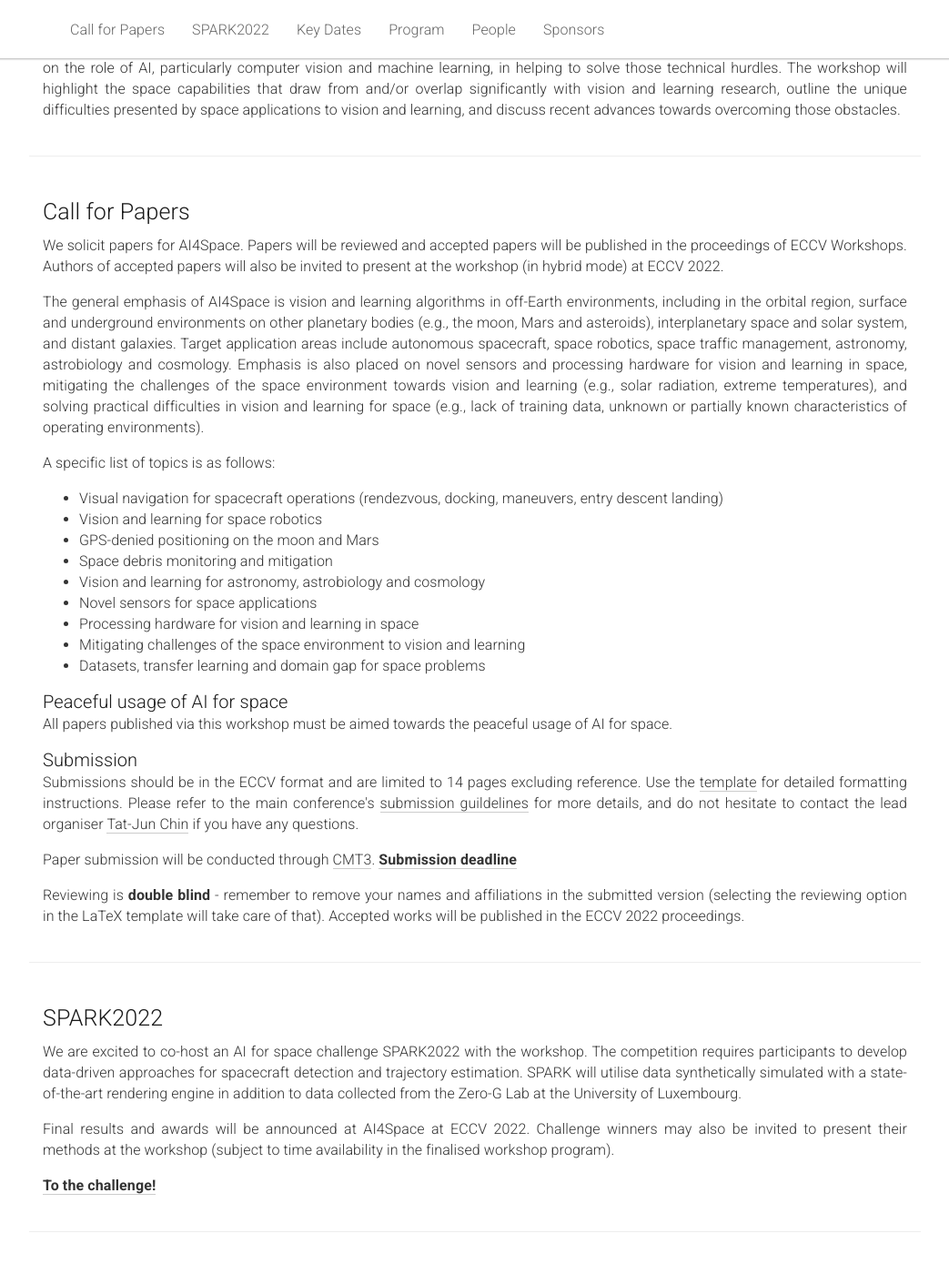
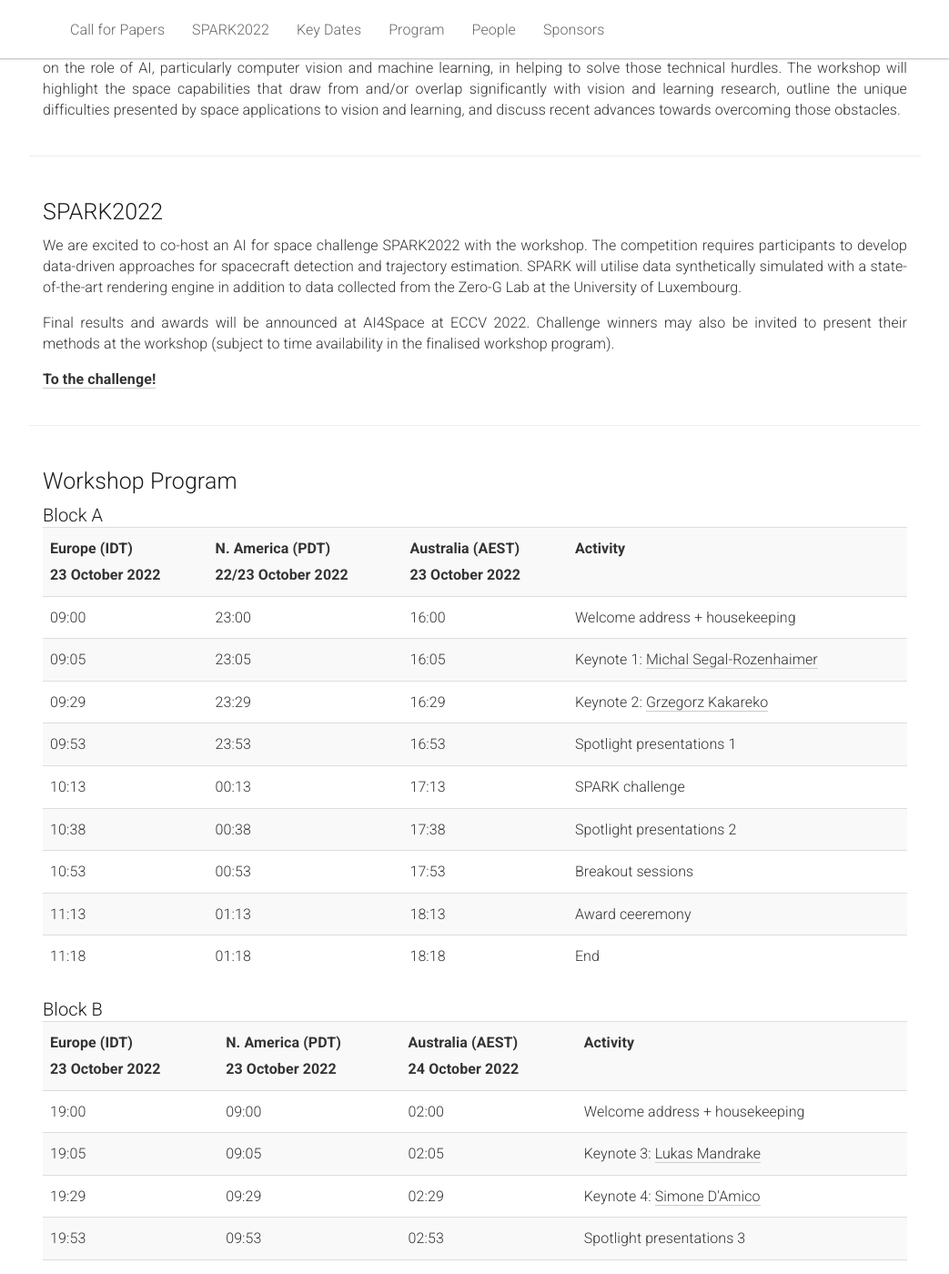
Before and after one commit to AIforSpace/2024, a Jekyll site: the page built from _pages/home.md, in a window 1280 px wide and 1400 px high, scrolled down 626 px. Shown: the whole window at 91% size, without its empty margins (118-1161 px from the left). Built offline with Jekyll 4.4.1, drawn with Linux system fonts in a browser that asks for light colours; some of the changed text lies outside the part shown.

Commit message:
Added workshop program but not calendar

```diff
--- a/_pages/home.md
+++ b/_pages/home.md
@@ -51,6 +51,301 @@
   </div>
 </div>
 
+<div class="row" id="challenge">
+<hr>
+<br>
+</div>
+
+<div class="row">
+  <div class="col-xs-12">
+    <h2>SPARK2022</h2>
+    <p>
+    We are excited to co-host an AI for space challenge SPARK2022 with the workshop. The competition requires participants to develop data-driven approaches for spacecraft detection and trajectory estimation. SPARK will utilise data synthetically simulated with a state-of-the-art rendering engine in addition to data collected from the Zero-G Lab at the University of Luxembourg.
+    </p>
+
+    <p>
+    Final results and awards will be announced at AI4Space at ECCV 2022. Challenge winners may also be invited to present their methods at the workshop (subject to time availability in the finalised workshop program).
+    </p>
+
+    <p>
+    <a href="https://cvi2.uni.lu/spark2022/"><b>To the challenge!</b></a>
+    </p>
+  </div>
+</div>
+
+<div class="row" id="program">
+<hr>
+<br>
+</div>
+
+<div class="row" id="program">
+  <div class="col-xs-12">
+    <h2>Workshop Program</h2>
+  </div>
+</div>
+
+<!-- <div class="row">
+ <div class="col-xs-12">
+  <h3>Watch the video recordings of <a href="https://youtu.be/j83aOI0suuo"><b>Block A</b></a> and <a href="https://youtu.be/oadmxrgiE1g"><b>Block B</b></a> on YouTube.</h3>
+ </div>
+</div>
+<br> -->
+
+<div class="row">
+  <div class="col-xs-12">
+    <h3>Block A</h3>
+    <!-- <h3>Block A (<a href="/2022/static/my.ics" download><b>download calendar</b></a> to add program to your calendar)</h3> -->
+    <table class="table table-striped">
+      <tbody>
+        <tr>
+            <th>Europe (IDT)<br>23 October 2022</th>
+            <th>N. America (PDT)<br>22/23 October 2022</th>
+            <th>Australia (AEST)<br>23 October 2022</th>
+            <th>Activity</th>
+        </tr>
+        <tr>
+          <td>09:00</td>
+          <td>23:00</td>
+          <td>16:00</td>
+          <td>Welcome address + housekeeping</td>
+        </tr>
+        <tr>
+          <td>09:05</td>
+          <td>23:05</td>
+          <td>16:05</td>
+          <td>Keynote 1: <a href="#keynote">Michal Segal-Rozenhaimer</a></td>
+        </tr>
+        <tr>
+          <td>09:29</td>
+          <td>23:29</td>
+          <td>16:29</td>
+          <td>Keynote 2: <a href="#keynote">Grzegorz Kakareko</a></td>
+        </tr>
+        <tr>
+          <td>09:53</td>
+          <td>23:53</td>
+          <td>16:53</td>
+          <td>Spotlight presentations 1</td>
+        </tr>
+        <tr>
+          <td>10:13</td>
+          <td>00:13</td>
+          <td>17:13</td>
+          <td>SPARK challenge</td>
+        </tr>
+        <tr>
+          <td>10:38</td>
+          <td>00:38</td>
+          <td>17:38</td>
+          <td>Spotlight presentations 2</td>
+        </tr>
+        <tr>
+          <td>10:53</td>
+          <td>00:53</td>
+          <td>17:53</td>
+          <td>Breakout sessions</td>
+        </tr>
+        <tr>
+          <td>11:13</td>
+          <td>01:13</td>
+          <td>18:13</td>
+          <td>Award ceeremony</td>
+        </tr>
+        <tr>
+          <td>11:18</td>
+          <td>01:18</td>
+          <td>18:18</td>
+          <td>End</td>
+        </tr>
+      </tbody>
+    </table>
+  </div>
+</div>
+
+<div class="row">
+  <div class="col-xs-12">
+    <h3>Block B</h3>
+    <!-- <h3>Block B (<a href="/2022/static/AI4Space Program (Block B).ics" download><b>download calendar</b></a> to add program to your calendar)</h3> -->
+    <table class="table table-striped">
+      <tbody>
+        <tr>
+            <th>Europe (IDT)<br>23 October 2022</th>
+            <th>N. America (PDT)<br>23 October 2022</th>
+            <th>Australia (AEST)<br>24 October 2022</th>
+            <th>Activity</th>
+        </tr>
+        <tr>
+          <td>19:00</td>
+          <td>09:00</td>
+          <td>02:00</td>
+          <td>Welcome address + housekeeping</td>
+        </tr>
+        <tr>
+          <td>19:05</td>
+          <td>09:05</td>
+          <td>02:05</td>
+          <td>Keynote 3: <a href="#keynote">Lukas Mandrake</a></td>
+        </tr>
+        <tr>
+          <td>19:29</td>
+          <td>09:29</td>
+          <td>02:29</td>
+          <td>Keynote 4: <a href="#keynote">Simone D'Amico</a></td>
+        </tr>
+        <tr>
+          <td>19:53</td>
+          <td>09:53</td>
+          <td>02:53</td>
+          <td>Spotlight presentations 3</td>
+        </tr>
+        <tr>
+          <td>20:23</td>
+          <td>10:23</td>
+          <td>03:23</td>
+          <td>Breakout session</td>
+        </tr>
+        <tr>
+          <td>20:43</td>
+          <td>10:43</td>
+          <td>03:43</td>
+          <td>Award Seremeony and close</td>
+        </tr>
+        <tr>
+          <td>20:48</td>
+          <td>10:48</td>
+          <td>03:48</td>
+          <td>End</td>
+        </tr>
+      </tbody>
+    </table>
+  </div>
+</div><br>
+
+
+<div class="row">
+  <div class="col-xs-12">
+    <!-- <h2>Program</h2> -->
+    <h2><a id="accepted_papers">Accepted Papers</a></h2>
+    <p>
+    <ul>
+      <li><b>Asynchronous Kalman Filter for Event-Based Star Tracking </b><br>Yonhon Ng (Australian National University)*; Yasir Latif (The University of Adelaide); Tat-Jun Chin (The University of Adelaide); Robert  Mahony (Australian National University)</li>
+      <li><b>CubeSat-CDT: A Cross-Domain Dataset for 6-DoF Trajectory Estimation of a Symmetric Spacecraft </b><br>Mohamed Adel Musallam (SnT, University of Luxembourg)*; Arunkumar Rathinam (University of Luxembourg); Vincent Gaudilliere (SnT, University of Luxembourg); Miguel Ortiz del Castillo (SnT, University of Luxembourg); Djamila Aouada (SnT, University of Luxembourg)</li>
+      <li><b>Data Lifecycle Management in Evolving Input Distributions for Learning-Based Aerospace Applications </b><br>Somrita Banerjee (Stanford University)*; Apoorva Sharma (Stanford University); Edward Schmerling (Stanford University); Max Spolaor (The Aerospace Corporation); Michael Nemerouf (The Aerospace Corporation); Marco Pavone (Stanford University)</li>
+      <li><b>End-to-end Neural Estimation of Spacecraft Pose with Intermediate Detection of Keypoints </b><br>Antoine Legrand (Université Catholique de Louvain)*; Renaud Detry (Katholieke Universiteit Leuven); Christophe De Vleeschouwer (Université Catholique de Louvain)</li>
+      <li><b>Globally Optimal Event-Based Divergence Estimation for Ventral Landing </b><br>Sofia A McLeod (University of Adelaide)*; Gabriele Meoni (European Space Agency); Dario Izzo (European Space Agency); Anne Mergy (European Space Agency); Daqi Liu (University of Adelaide); Yasir Latif (The University of Adelaide); Ian Reid (University of Adelaide); Tat-Jun Chin (The University of Adelaide)</li>
+      <li><b>Improving Contrastive Learning on Visually Homogeneous Mars Rover Images </b><br>Isaac R Ward (Jet Propulsion Laboratory, California Institute of Technology)*; Charles Moore (Mississippi State University); Kai Pak (Jet Propulsion Laboratory, California Institute of Technology); Jingdao Chen (Mississippi State University); Edwin Goh (Jet Propulsion Laboratory)</li>
+      <li><b>MaRF: Representing Mars As Neural Radiance Fields </b><br>Lorenzo Giusti (Sapienza University of Rome, NASA JPL)*; Josue Garcia (University of California, San Diego); Steven Cozine (University of California, San Diego); Darrick Suen (University of California, San Diego); Christina Nguyen (University of California, San Diego); Shahrouz R Alimo (NASA JPL)</li>
+      <li><b>Mixed-Domain Training Improves Multi-Mission Terrain Segmentation </b><br>Grace M Vincent (North Carolina State University)*; Alice Yepremyan (Jet Propulsion Laboratory); Jingdao Chen (Mississippi State University); Edwin Goh (Jet Propulsion Laboratory)</li>
+      <li><b>Monocular 6-DoF Pose Estimation for Non-cooperative Spacecrafts Using Riemannian Regression Network </b><br>Sunhao Chu (Shanghai Jiao Tong University)*; Shufan Wu (Shanghai Jiao Tong University); Yuxiao Duan (Shanghai Jiao Tong University); Klaus Schilling ()</li>
+      <li><b>Spacecraft Pose Estimation Based on Unsupervised Domain Adaptation and on a 3D-Guided Loss Combination </b><br>Juan Ignacio Bravo (Deimos Space, Universidad Autónoma de Madrid)*; Alvaro Garcia-Martin (Universidad Autónoma de Madrid); Jesus Bescos (Universidad Autónoma de Madrid)</li>
+      <li><b>Strong Gravitational Lensing Parameter Estimation with Vision Transformer </b><br>Kuan-Wei Huang (Carnegie Mellon University); Geoff Chih-Fan Chen (University of California, Los Angeles); Po-Wen Chang (Ohio State University); Sheng-Chieh Lin (University of Kentucky); Chia Jung Hsu (Chalmers University of Technology); Vishal Thengane (Mohamed bin Zayed University of Artificial Intelligence);Joshua Yao-Yu Lin (University of Illinois at Urbana-Champaign)*</li>
+      <li><b>Transfer Learning for On-Orbit Ship Segmentation </b><br>Vincenzo Fanizza (Ubotica Technologies)*; David Rijlaarsdam (Ubotica Technologies); Pablo Tomás Toledano González (Ubotica Technologies); José Luis Espinosa-Aranda (Ubotica Technologies)</li>
+      <li><b>Using Moffat Profiles to Register Astronomical Images </b><br>Mason G Schuckman (University of Maryland, Baltimore County); Roy E Prouty (University of Maryland, Baltimore County); David R Chapman (University of Maryland, Baltimore County); Don Engel (University of Maryland, Baltimore County)*</li>
+    </ul>
+    </p>
+  </div>
+</div>
+
+<div class="row" id="people">
+<hr>
+<br>
+</div>
+
+<div class="row">
+  <div class="col-xs-12">
+    <h2>People</h2>
+  </div>
+</div>
+
+<div class="row" id="keynote">
+  <div class="col-xs-12">
+    <h3>Keynote Speakers</h3>
+    <br>
+  </div>
+</div>
+
+<div class="row">
+
+  <div class="col-xs-3 col-sm-3" id="michal">
+    <a href="https://en-exact-sciences.tau.ac.il/profile/msegalro">
+      <img class="people-pic" src="{{ "/static/img/people/michal.jpg" | prepend:site.baseurl }}">
+    </a>
+    <div class="people-name">
+      <a href="https://en-exact-sciences.tau.ac.il/profile/msegalro">Michal Segal-Rozenhaimer</a>
+      <h6>Tel Aviv University</h6>
+    </div>
+  </div>
+
+  <div class="col-xs-3 col-sm-3" id="grzegorz">
+    <a href="https://g-kakareko.github.io/index.html">
+      <img class="people-pic" src="{{ "/static/img/people/grzegorz.jpeg" | prepend:site.baseurl }}">
+    </a>
+    <div class="people-name">
+      <a href="https://g-kakareko.github.io/index.html">Grzegorz Kakareko</a>
+      <h6>Spire Global</h6>
+    </div>
+  </div>
+
+  <div class="col-xs-3 col-sm-3" id="lukas">
+    <a href=" https://ml.jpl.nasa.gov/people/mandrake/mandrake.html">
+      <img class="people-pic" src="{{ "/static/img/people/lukas.jpeg" | prepend:site.baseurl }}">
+    </a>
+    <div class="people-name">
+      <a href=" https://ml.jpl.nasa.gov/people/mandrake/mandrake.html">Lukas Mandrake</a>
+      <h6>NASA JPL</h6>
+    </div>
+  </div>
+
+  <div class="col-xs-3 col-sm-3" id="simone">
+    <a href=" https://slab.stanford.edu/">
+      <img class="people-pic" src="{{ "/static/img/people/simone.jpeg" | prepend:site.baseurl }}">
+    </a>
+    <div class="people-name">
+      <a href=" https://slab.stanford.edu/">Simone D'Amico</a>
+      <h6>Stanford University</h6>
+    </div>
+  </div>
+</div>
+
+<br>
+<div class="row" id="dates">
+<hr>
+<br>
+</div>
+
+<div class="row">
+  <div class="col-xs-12">
+    <h2>Important Dates</h2>
+    All times/dates below are in Pacific Standard Time (PST).
+  </div>
+</div>
+
+<div class="row">
+  <div class="col-xs-12">
+    <table class="table table-striped">
+      <tbody>
+        <tr>
+          <td>Paper Submission Deadline</td>
+          <td><strike>17 June 2022</strike> <strike>15 July 2022</strike> 11:59pm 22 July 2022</td>
+        </tr>
+        <tr>
+          <td>Notification to Authors</td>
+          <td><strike>11 July 2022</strike> 11:59pm 15 August 2022</td>
+        </tr>
+        <tr>
+          <td>Camera-Ready Deadline</td>
+          <td><strike>17 July 2022</strike> <strike>20 August 2022</strike> 11:59am 22 August 2022</td>
+        </tr>
+        <tr>
+          <td>Workshop Date</td>
+          <td>23 October 2022</td>
+        </tr>
+      </tbody>
+    </table>
+  </div>
+</div>
+
+
 <div class="row" id="call">
 <hr>
 <br>
@@ -103,161 +398,16 @@
   </div>
 </div>
 
-<div class="row" id="challenge">
+<br>
 <hr>
-<br>
-</div>
-
-<div class="row">
-  <div class="col-xs-12">
-    <h2>SPARK2022</h2>
-    <p>
-    We are excited to co-host an AI for space challenge SPARK2022 with the workshop. The competition requires participants to develop data-driven approaches for spacecraft detection and trajectory estimation. SPARK will utilise data synthetically simulated with a state-of-the-art rendering engine in addition to data collected from the Zero-G Lab at the University of Luxembourg.
-    </p>
-
-    <p>
-    Final results and awards will be announced at AI4Space at ECCV 2022. Challenge winners may also be invited to present their methods at the workshop (subject to time availability in the finalised workshop program).
-    </p>
-
-    <p>
-    <a href="https://cvi2.uni.lu/spark2022/"><b>To the challenge!</b></a>
-    </p>
-  </div>
-</div>
-
-<div class="row" id="dates">
-<hr>
-<br>
-</div>
-
-<div class="row">
-  <div class="col-xs-12">
-    <h2>Important Dates</h2>
-    All times/dates below are in Pacific Standard Time (PST).
-  </div>
-</div>
-
-<div class="row">
-  <div class="col-xs-12">
-    <table class="table table-striped">
-      <tbody>
-        <tr>
-          <td>Paper Submission Deadline</td>
-          <td><strike>17 June 2022</strike> <strike>15 July 2022</strike> 11:59pm 22 July 2022</td>
-        </tr>
-        <tr>
-          <td>Notification to Authors</td>
-          <td><strike>11 July 2022</strike> 11:59pm 15 August 2022</td>
-        </tr>
-        <tr>
-          <td>Camera-Ready Deadline</td>
-          <td><strike>17 July 2022</strike> <strike>20 August 2022</strike> 11:59am 22 August 2022</td>
-        </tr>
-        <tr>
-          <td>Workshop Date</td>
-          <td>23 October 2022</td>
-        </tr>
-      </tbody>
-    </table>
-  </div>
-</div>
-
-<div class="row" id="program">
-<hr>
-<br>
-</div>
-
-<div class="row">
-  <div class="col-xs-12">
-    <h2>Program</h2>
-    <h3><a id="accepted_papers">Accepted Papers</a></h3>
-    <p>
-    <ul>
-      <li><b>Asynchronous Kalman Filter for Event-Based Star Tracking </b><br>Yonhon Ng (Australian National University)*; Yasir Latif (The University of Adelaide); Tat-Jun Chin (The University of Adelaide); Robert  Mahony (Australian National University)</li>
-      <li><b>CubeSat-CDT: A Cross-Domain Dataset for 6-DoF Trajectory Estimation of a Symmetric Spacecraft </b><br>Mohamed Adel Musallam (SnT, University of Luxembourg)*; Arunkumar Rathinam (University of Luxembourg); Vincent Gaudilliere (SnT, University of Luxembourg); Miguel Ortiz del Castillo (SnT, University of Luxembourg); Djamila Aouada (SnT, University of Luxembourg)</li>
-      <li><b>Data Lifecycle Management in Evolving Input Distributions for Learning-Based Aerospace Applications </b><br>Somrita Banerjee (Stanford University)*; Apoorva Sharma (Stanford University); Edward Schmerling (Stanford University); Max Spolaor (The Aerospace Corporation); Michael Nemerouf (The Aerospace Corporation); Marco Pavone (Stanford University)</li>
-      <li><b>End-to-end Neural Estimation of Spacecraft Pose with Intermediate Detection of Keypoints </b><br>Antoine Legrand (Université Catholique de Louvain)*; Renaud Detry (Katholieke Universiteit Leuven); Christophe De Vleeschouwer (Université Catholique de Louvain)</li>
-      <li><b>Globally Optimal Event-Based Divergence Estimation for Ventral Landing </b><br>Sofia A McLeod (University of Adelaide)*; Gabriele Meoni (European Space Agency); Dario Izzo (European Space Agency); Anne Mergy (European Space Agency); Daqi Liu (University of Adelaide); Yasir Latif (The University of Adelaide); Ian Reid (University of Adelaide); Tat-Jun Chin (The University of Adelaide)</li>
-      <li><b>Improving Contrastive Learning on Visually Homogeneous Mars Rover Images </b><br>Isaac R Ward (Jet Propulsion Laboratory, California Institute of Technology)*; Charles Moore (Mississippi State University); Kai Pak (Jet Propulsion Laboratory, California Institute of Technology); Jingdao Chen (Mississippi State University); Edwin Goh (Jet Propulsion Laboratory)</li>
-      <li><b>MaRF: Representing Mars As Neural Radiance Fields </b><br>Lorenzo Giusti (Sapienza University of Rome, NASA JPL)*; Josue Garcia (University of California, San Diego); Steven Cozine (University of California, San Diego); Darrick Suen (University of California, San Diego); Christina Nguyen (University of California, San Diego); Shahrouz R Alimo (NASA JPL)</li>
-      <li><b>Mixed-Domain Training Improves Multi-Mission Terrain Segmentation </b><br>Grace M Vincent (North Carolina State University)*; Alice Yepremyan (Jet Propulsion Laboratory); Jingdao Chen (Mississippi State University); Edwin Goh (Jet Propulsion Laboratory)</li>
-      <li><b>Monocular 6-DoF Pose Estimation for Non-cooperative Spacecrafts Using Riemannian Regression Network </b><br>Sunhao Chu (Shanghai Jiao Tong University)*; Shufan Wu (Shanghai Jiao Tong University); Yuxiao Duan (Shanghai Jiao Tong University); Klaus Schilling ()</li>
-      <li><b>Spacecraft Pose Estimation Based on Unsupervised Domain Adaptation and on a 3D-Guided Loss Combination </b><br>Juan Ignacio Bravo (Deimos Space, Universidad Autónoma de Madrid)*; Alvaro Garcia-Martin (Universidad Autónoma de Madrid); Jesus Bescos (Universidad Autónoma de Madrid)</li>
-      <li><b>Strong Gravitational Lensing Parameter Estimation with Vision Transformer </b><br>Kuan-Wei Huang (Carnegie Mellon University); Geoff Chih-Fan Chen (University of California, Los Angeles); Po-Wen Chang (Ohio State University); Sheng-Chieh Lin (University of Kentucky); Chia Jung Hsu (Chalmers University of Technology); Vishal Thengane (Mohamed bin Zayed University of Artificial Intelligence);Joshua Yao-Yu Lin (University of Illinois at Urbana-Champaign)*</li>
-      <li><b>Transfer Learning for On-Orbit Ship Segmentation </b><br>Vincenzo Fanizza (Ubotica Technologies)*; David Rijlaarsdam (Ubotica Technologies); Pablo Tomás Toledano González (Ubotica Technologies); José Luis Espinosa-Aranda (Ubotica Technologies)</li>
-      <li><b>Using Moffat Profiles to Register Astronomical Images </b><br>Mason G Schuckman (University of Maryland, Baltimore County); Roy E Prouty (University of Maryland, Baltimore County); David R Chapman (University of Maryland, Baltimore County); Don Engel (University of Maryland, Baltimore County)*</li>
-    </ul>
-    </p>
-  </div>
-</div>
-
-<div class="row" id="people">
-<hr>
-<br>
-</div>
-
-<div class="row">
-  <div class="col-xs-12">
-    <h2>People</h2>
-  </div>
-</div>
-
-<div class="row">
-  <div class="col-xs-12">
-    <h3>Keynote Speakers</h3>
-  </div>
-</div>
-
-<div class="row">
-
-  <div class="col-xs-3 col-sm-3">
-    <a href="https://en-exact-sciences.tau.ac.il/profile/msegalro">
-      <img class="people-pic" src="{{ "/static/img/people/michal.jpg" | prepend:site.baseurl }}">
-    </a>
-    <div class="people-name">
-      <a href="https://en-exact-sciences.tau.ac.il/profile/msegalro">Michal Segal-Rozenhaimer</a>
-      <h6>Tel Aviv University</h6>
-    </div>
-  </div>
-
-  <div class="col-xs-3 col-sm-3">
-    <a href="https://g-kakareko.github.io/index.html">
-      <img class="people-pic" src="{{ "/static/img/people/grzegorz.jpeg" | prepend:site.baseurl }}">
-    </a>
-    <div class="people-name">
-      <a href="https://g-kakareko.github.io/index.html">Grzegorz Kakareko</a>
-      <h6>Spire Global</h6>
-    </div>
-  </div>
-
-  <div class="col-xs-3 col-sm-3">
-    <a href=" https://ml.jpl.nasa.gov/people/mandrake/mandrake.html">
-      <img class="people-pic" src="{{ "/static/img/people/lukas.jpeg" | prepend:site.baseurl }}">
-    </a>
-    <div class="people-name">
-      <a href=" https://ml.jpl.nasa.gov/people/mandrake/mandrake.html">Lukas Mandrake</a>
-      <h6>NASA JPL</h6>
-    </div>
-  </div>
-
-  <div class="col-xs-3 col-sm-3">
-    <a href=" https://slab.stanford.edu/">
-      <img class="people-pic" src="{{ "/static/img/people/simone.jpeg" | prepend:site.baseurl }}">
-    </a>
-    <div class="people-name">
-      <a href=" https://slab.stanford.edu/">Simone D'Amico</a>
-      <h6>Stanford University</h6>
-    </div>
-  </div>
-</div>
-
-<br>
 
 <div class="row">
   <div class="col-xs-12">
     <h3>Organisers</h3>
+    <br>
   </div>
 </div>
+
 
 <div class="row">
 
```
Also changed, not shown: ics_generator.py (added, +20 -0 lines), 1 other file.
